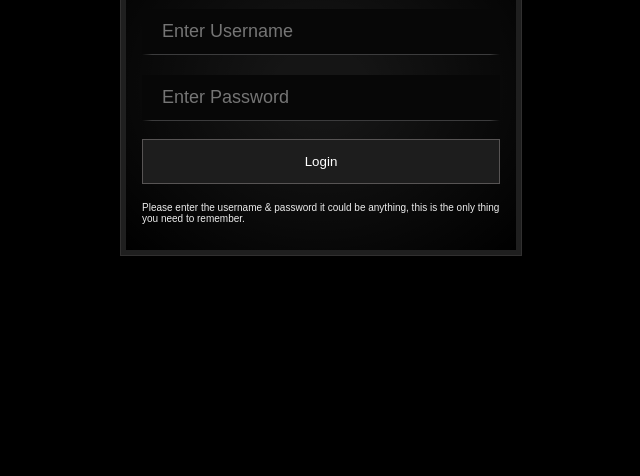
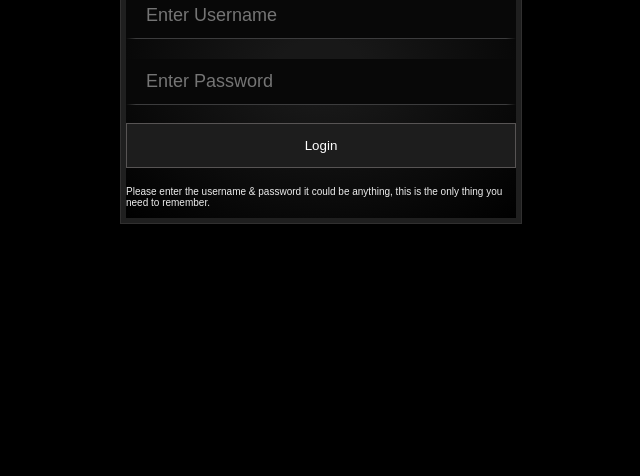
Before and after one commit to ntoolz/mpw, a plain HTML site: page index.html in a window 1280 px wide. Shown: the part 324-800 px from the top of the page, without its empty margins (319-959 px from the left). Drawn offline with Linux system fonts and the light colour scheme.

Commit message:
Update app.css

```diff
--- a/app.css
+++ b/app.css
@@ -18,19 +18,14 @@ input[type=text], input[type=number],input[type=password],select {
   display: inline-block;
   border: 1px solid transparent !important;
   box-sizing: border-box;
-
   /*background-color: #0c0c0c;*/
-  background-color: #070707 !important;
+  background-color: #080808 !important;
   color: #eee;
-
-  font-size: 18px ;
-
+  font-size: 18px;
   border-top: 1px #eee !important;
   border-bottom: 1px solid #3c3c3d !important;
   border-left: 10px solid transparent !important;
   border-right:10px solid transparent !important;
-
-
 }
 
 /* Set a style for all buttons */
@@ -55,10 +50,10 @@ button:hover {
 
 
 .container {
-  padding: 16px;
+  padding: 0px;
   border: 5px solid #1f1f1f;
-  background: radial-gradient(#00000000 16%, rgb(0, 0, 0)) !important;
-  box-shadow: 0 0 500px #00000000 ;
+  background: radial-gradient(#181818 16%, rgb(0, 0, 0)) !important;
+  box-shadow: 0 0 500px #00000000;
 }
 
 span.psw {
@@ -132,12 +127,12 @@ button:focus {
   text-shadow: 0 0 10px #c2c2c2 !important;
   color: #e4e4e4 !important;
   cursor: grabbing;
-  font-size: 28px;
+  font-weight: bold;
   font-family: "Courier New" !important;
 }
 
 label{
-  color: #c9c9c9;
+  color: #C9C9c9;
   font-size: 18px !important;
 }
 
```
